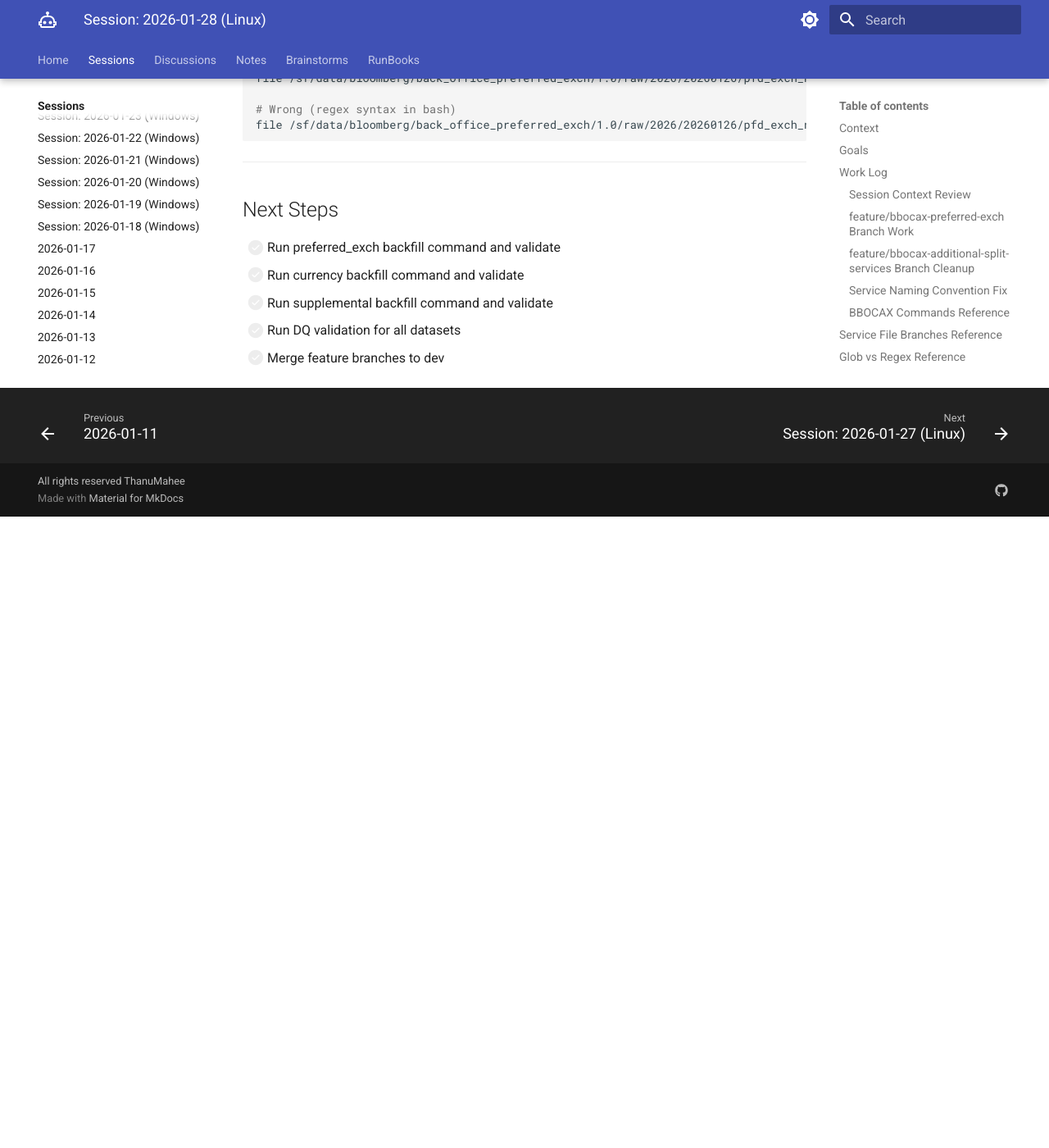
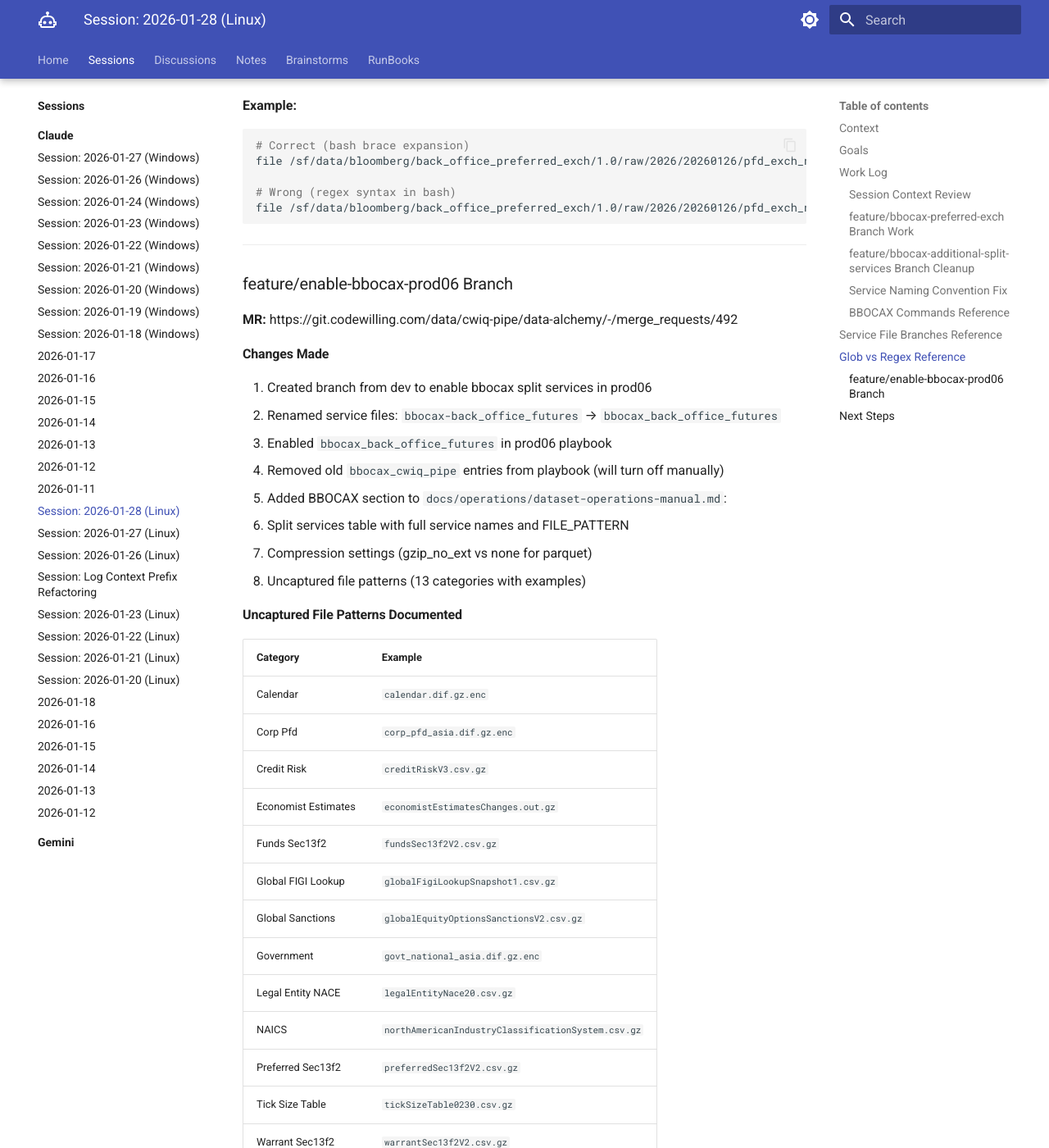
Before and after one commit to ThanuMahee12/AgentContext, an MkDocs documentation site: the page built from docs/sessions/claude/l-2026-01-28.md, in a window 1280 px wide and 1400 px high, scrolled down 5213 px. Shown: the whole window at 82% size. Built offline with MkDocs 1.6.1 and Material for MkDocs 9.7.7, drawn with Linux system fonts in a browser that asks for light colours; before the commit the page ends 5843 px from its top, so only the background shows below that; some of the changed text lies outside the part shown.

Commit message:
update session: enable-bbocax-prod06 branch and documentation

```diff
--- a/docs/sessions/claude/l-2026-01-28.md
+++ b/docs/sessions/claude/l-2026-01-28.md
@@ -7,6 +7,7 @@
   - `feature/bbocax-additional-split-services`
   - `feature/bbocax-equities`
   - `feature/bbocax-futures-ext`
+  - `feature/enable-bbocax-prod06`
 
 ## Goals
 - [x] Review yesterday's session and continue bbocax mapping
@@ -16,6 +17,8 @@
 - [x] Clean up bbocax-additional-split-services branch
 - [x] Add currency and supplemental to playbooks
 - [x] Fix service naming convention (underscore) across all branches
+- [x] Enable bbocax_back_office_futures in prod06 playbook
+- [x] Add BBOCAX documentation to dataset-operations-manual.md
 
 ## Work Log
 
@@ -204,9 +207,43 @@ file /sf/data/bloomberg/back_office_preferred_exch/1.0/raw/2026/20260126/pfd_exc
 
 ---
 
+### feature/enable-bbocax-prod06 Branch
+
+**MR:** https://git.codewilling.com/data/cwiq-pipe/data-alchemy/-/merge_requests/492
+
+#### Changes Made
+1. Created branch from dev to enable bbocax split services in prod06
+2. Renamed service files: `bbocax-back_office_futures` → `bbocax_back_office_futures`
+3. Enabled `bbocax_back_office_futures` in prod06 playbook
+4. Removed old `bbocax_cwiq_pipe` entries from playbook (will turn off manually)
+5. Added BBOCAX section to `docs/operations/dataset-operations-manual.md`:
+   - Split services table with full service names and FILE_PATTERN
+   - Compression settings (gzip_no_ext vs none for parquet)
+   - Uncaptured file patterns (13 categories with examples)
+
+#### Uncaptured File Patterns Documented
+| Category | Example |
+|----------|---------|
+| Calendar | `calendar.dif.gz.enc` |
+| Corp Pfd | `corp_pfd_asia.dif.gz.enc` |
+| Credit Risk | `creditRiskV3.csv.gz` |
+| Economist Estimates | `economistEstimatesChanges.out.gz` |
+| Funds Sec13f2 | `fundsSec13f2V2.csv.gz` |
+| Global FIGI Lookup | `globalFigiLookupSnapshot1.csv.gz` |
+| Global Sanctions | `globalEquityOptionsSanctionsV2.csv.gz` |
+| Government | `govt_national_asia.dif.gz.enc` |
+| Legal Entity NACE | `legalEntityNace20.csv.gz` |
+| NAICS | `northAmericanIndustryClassificationSystem.csv.gz` |
+| Preferred Sec13f2 | `preferredSec13f2V2.csv.gz` |
+| Tick Size Table | `tickSizeTable0230.csv.gz` |
+| Warrant Sec13f2 | `warrantSec13f2V2.csv.gz` |
+
+---
+
 ## Next Steps
 - [ ] Run preferred_exch backfill command and validate
 - [ ] Run currency backfill command and validate
 - [ ] Run supplemental backfill command and validate
 - [ ] Run DQ validation for all datasets
 - [ ] Merge feature branches to dev
+- [ ] Merge feature/enable-bbocax-prod06 to dev
```
